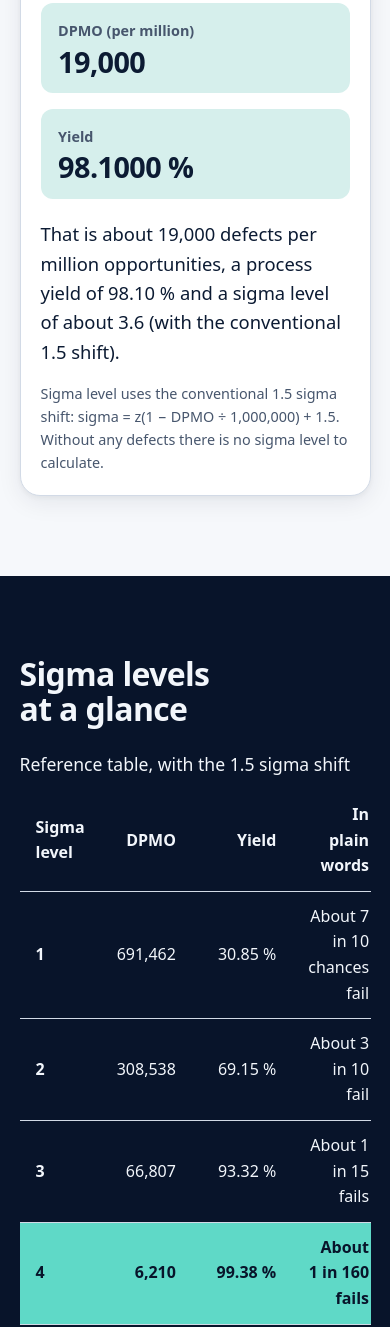
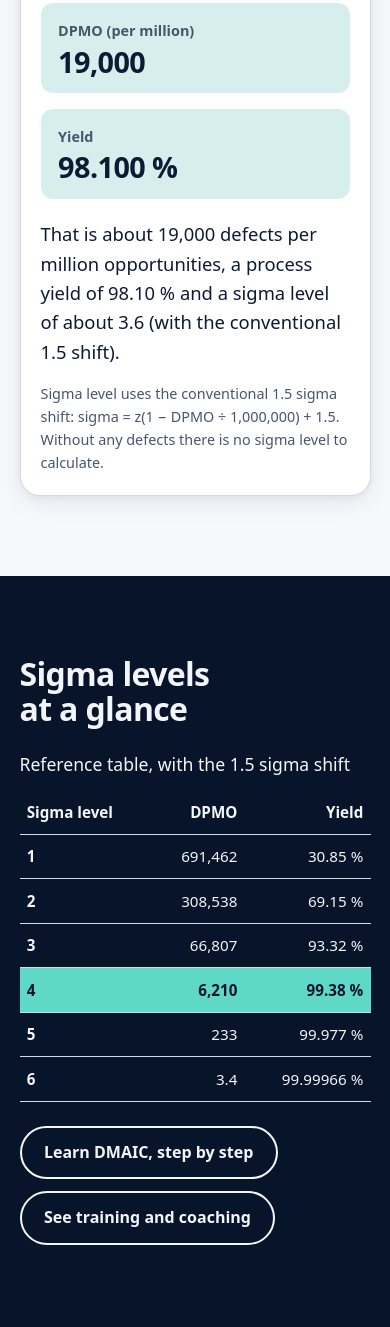
Before and after one commit to datton/orchestrate-demo-lean-six-sigma, a plain HTML site: page pages/guides/sigma-calculator.html in a window 390 px wide. Shown: the part 1663-2990 px from the top of the page. Drawn offline with Linux system fonts and the light colour scheme.

Commit message:
Sigma calculator: tidy yield, compact phone table

```diff
--- a/css/sigma.css
+++ b/css/sigma.css
@@ -41,3 +41,11 @@
 @media (max-width: 52rem) { .sg-wrap { grid-template-columns: 1fr; } }
 @media (max-width: 26rem) { .sg-results { grid-template-columns: 1fr; } }
 @media (prefers-reduced-motion: reduce) { .sg-btn, .sg-results { transition: none; } }
+.sg-lead, .sg-table-wrap, .sg-table caption { margin-inline: 0; }
+.sg-table-wrap, .sg-table { max-width: 100%; }
+.sg-table td:last-child { text-align: left; }
+.sg-table thead th:last-child { text-align: left; }
+@media (max-width: 40rem) {
+  .sg-table th, .sg-table td { padding: .6rem .45rem; font-size: .95rem; }
+  .sg-table td:last-child, .sg-table thead th:last-child { display: none; }
+}
--- a/js/sigma.js
+++ b/js/sigma.js
@@ -86,7 +86,7 @@
       var r = calc(u, o, d);
       tween('dpu', cells.dpu, r.dpu, 3, '');
       tween('dpmo', cells.dpmo, r.dpmo, 0, '');
-      tween('yld', cells.yld, r.yieldPct, 4, ' %');
+      tween('yld', cells.yld, r.yieldPct, 3, ' %');
       var text;
       if (r.sigma == null) {
         setText(cells.sigma, r.dpo === 0 ? '6+' : '0');
--- a/pages/guides/sigma-calculator.html
+++ b/pages/guides/sigma-calculator.html
@@ -60,7 +60,7 @@
             <div class="sg-stat sg-stat--main"><dt>Sigma level</dt><dd id="sg-sigma">3.57</dd></div>
             <div class="sg-stat"><dt>DPU (defects per unit)</dt><dd id="sg-dpu">0.076</dd></div>
             <div class="sg-stat"><dt>DPMO (per million)</dt><dd id="sg-dpmo">19,000</dd></div>
-            <div class="sg-stat"><dt>Yield</dt><dd id="sg-yield">98.1000 %</dd></div>
+            <div class="sg-stat"><dt>Yield</dt><dd id="sg-yield">98.100 %</dd></div>
           </dl>
           <p class="sg-reading" id="sg-reading">That is about 19,000 defects per million opportunities, a process yield of 98.10 % and a sigma level of about 3.6 (with the conventional 1.5 shift).</p>
         </div>
```
